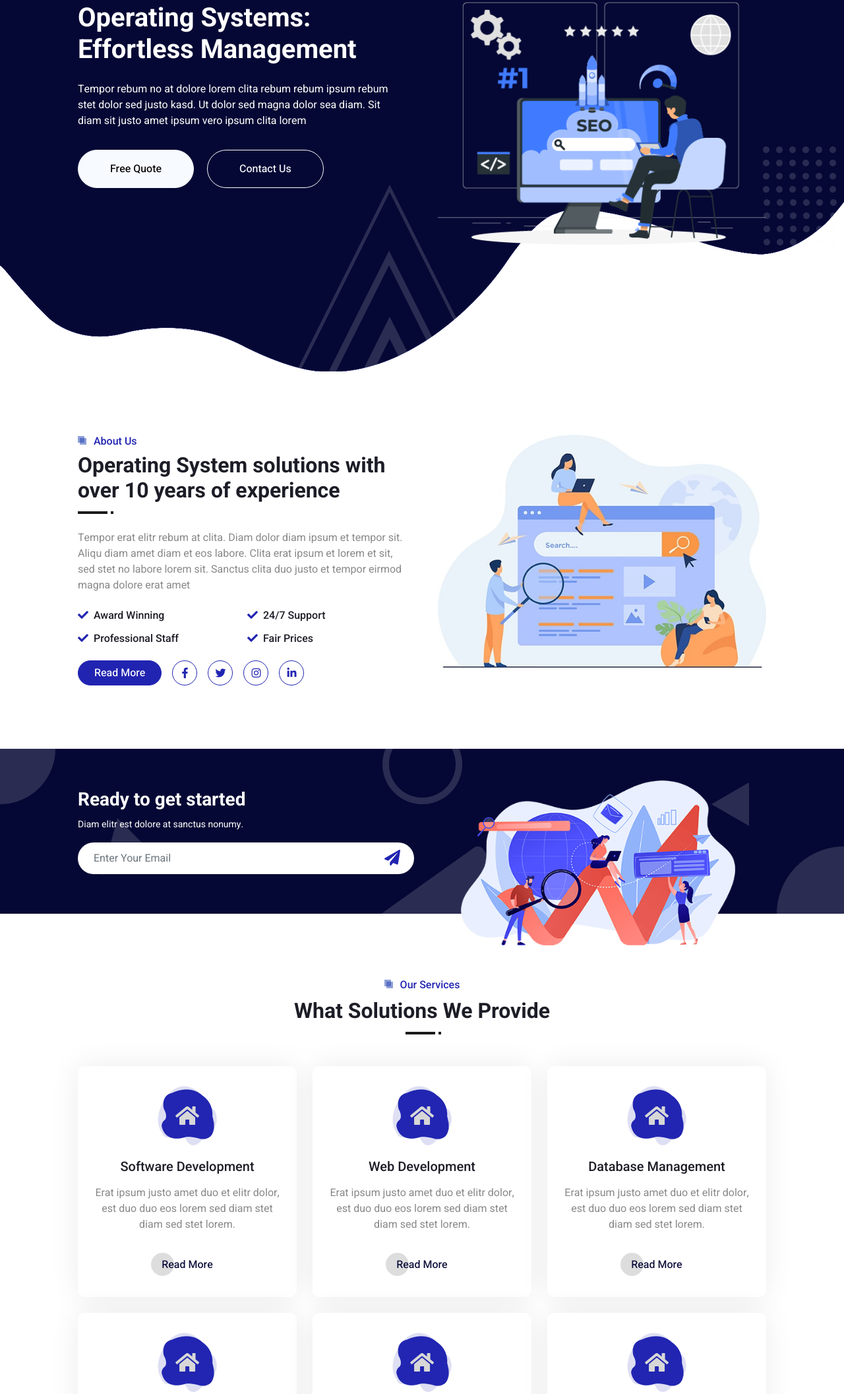
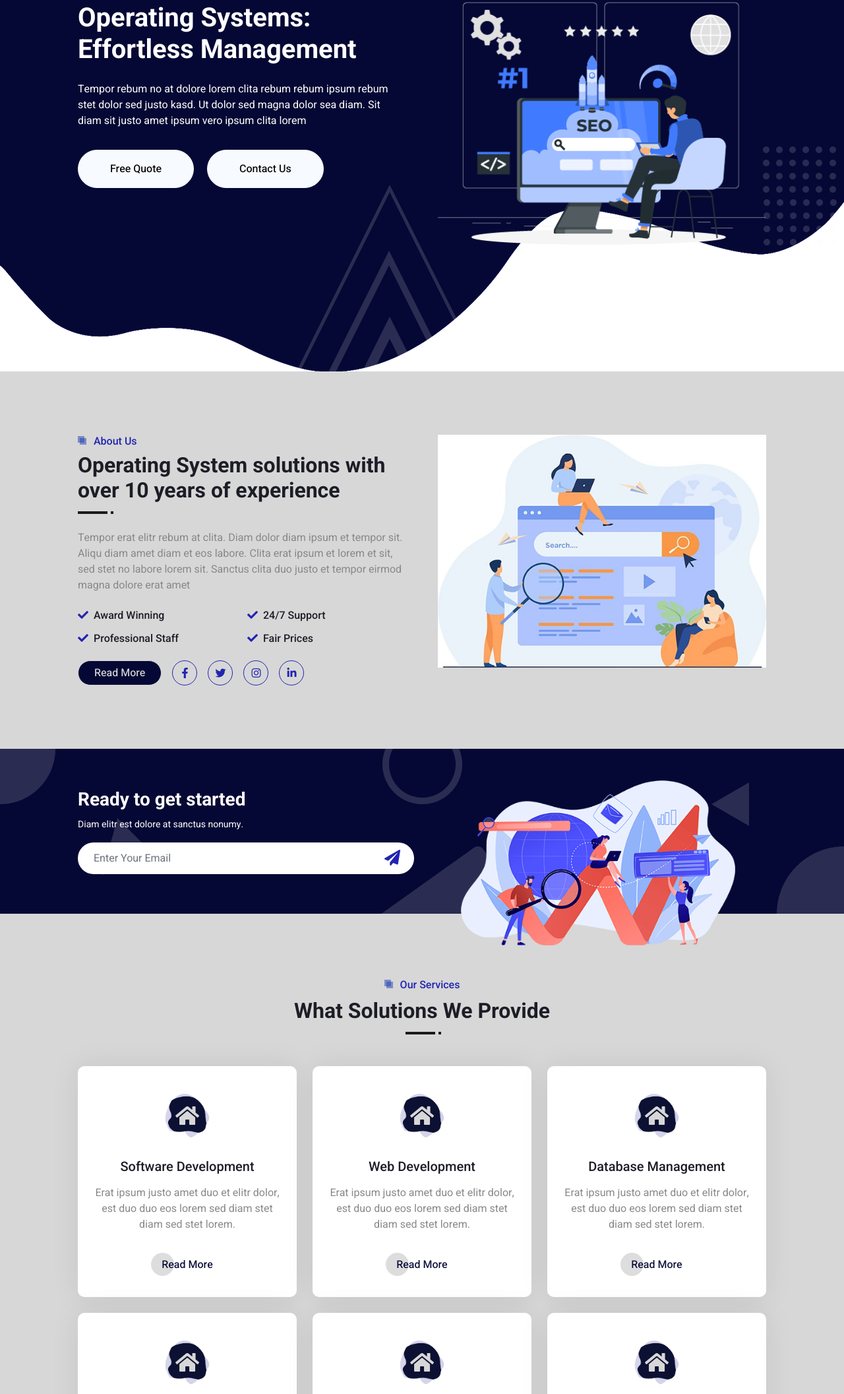
Before and after one commit to Techh-Priest/tech_priest, a plain HTML site: page index.html in a window 1280 px wide. Shown: the part 189-2302 px from the top of the page at 66% size. Drawn offline with nearby package versions, Linux system fonts and the light colour scheme.

Commit message:
Brand Adaptaion & UI Updates

```diff
--- a/css/style.css
+++ b/css/style.css
@@ -43,6 +43,10 @@ h5,
 h6,
 .fw-medium {
     font-weight: 500 !important;
+}
+
+.custom-background {
+    background-color: var(--light);
 }
 
 
@@ -278,7 +282,8 @@ h6,
     align-items: center;
     justify-content: center;
     color: var(--light);
-    background: url(../img/icon-shape-primary.png) center center no-repeat;
+    background: url(../img/icon-shape-5-01.png) center center no-repeat;
+    background-size: cover;
     transition: .5s;
 }
 
--- a/index.html
+++ b/index.html
@@ -33,7 +33,7 @@
 </head>
 
 <body>
-    <div class="container-xxl bg-white p-0">
+    <div class="container-xxl custom-background p-0">
         <!-- Spinner Start -->
         <div id="spinner" class="show bg-white position-fixed translate-middle w-100 vh-100 top-50 start-50 d-flex align-items-center justify-content-center">
             <div class="spinner-grow text-primary" style="width: 3rem; height: 3rem;" role="status">
@@ -81,7 +81,8 @@
                             <h1 class="text-white mb-4 animated zoomIn">Operating Systems: Effortless Management</h1>
                             <p class="text-white pb-3 animated zoomIn">Tempor rebum no at dolore lorem clita rebum rebum ipsum rebum stet dolor sed justo kasd. Ut dolor sed magna dolor sea diam. Sit diam sit justo amet ipsum vero ipsum clita lorem</p>
                             <a href="" class="btn btn-light py-sm-3 px-sm-5 rounded-pill me-3 animated slideInLeft">Free Quote</a>
-                            <a href="" class="btn btn-outline-light py-sm-3 px-sm-5 rounded-pill animated slideInRight">Contact Us</a>
+                            <a href="" class="btn btn-light py-sm-3 px-sm-5 rounded-pill animated slideInRight">Contact Us</a>
+                            <!--btn-outline-light-->
                         </div>
                         <div class="col-lg-6 text-center text-lg-start">
                             <img class="img-fluid" src="img/hero.png" alt="">
```
Also changed, not shown: css/bootstrap.min.css, img/Quick_Traces-01.png (added), img/icon-shape-3.png (added), img/icon-shape-5-01.png (added).
